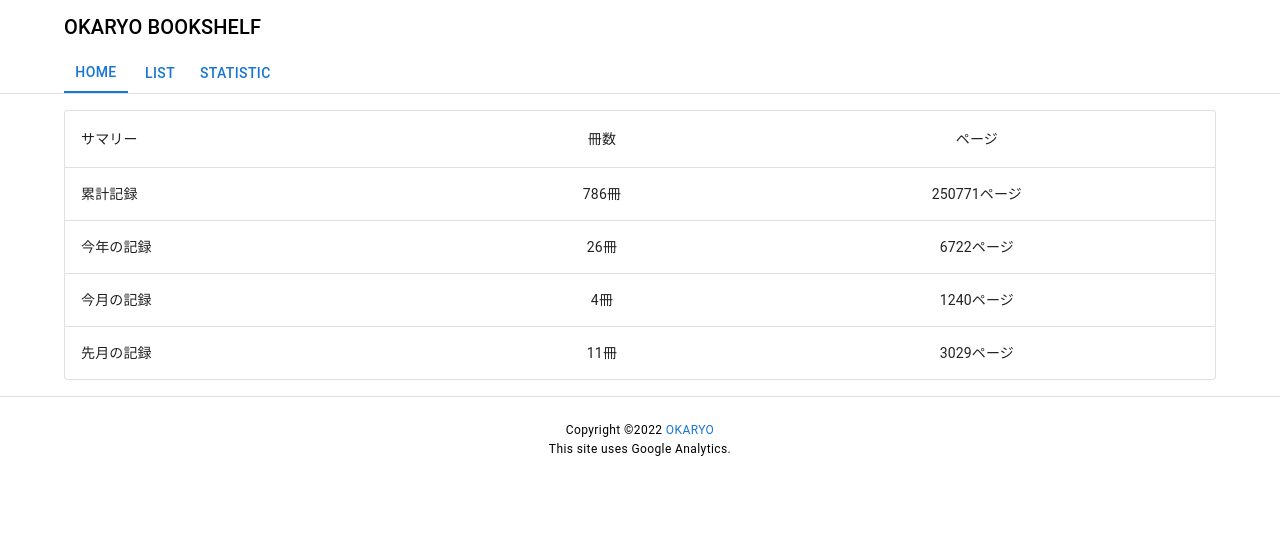
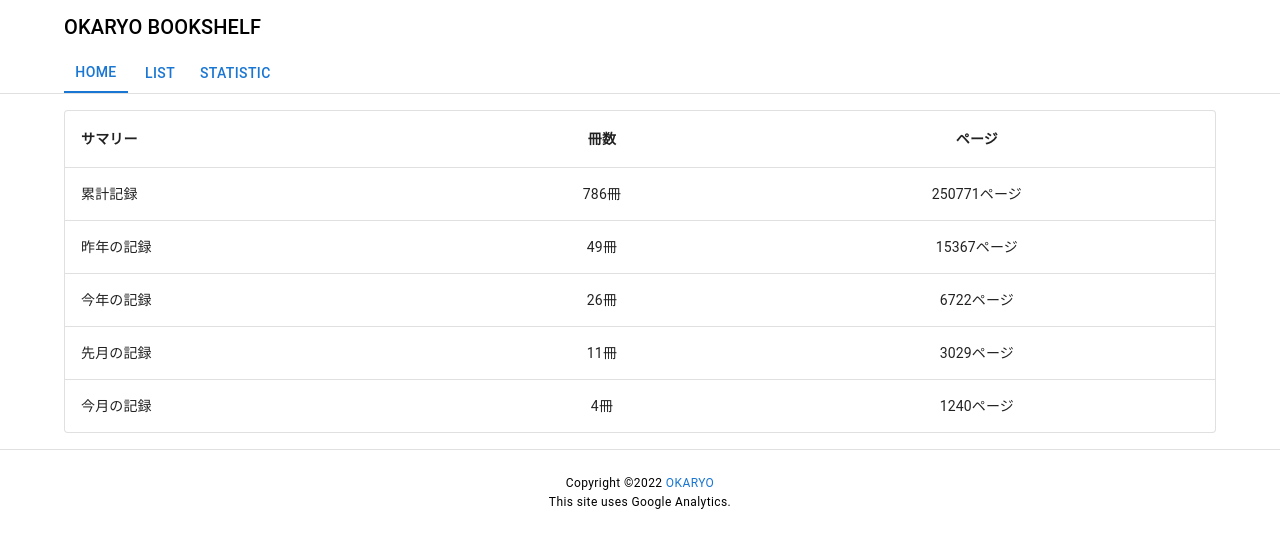
Before and after one commit to okaryo/book.okaryo.io, a Next.js app: page / in a window 1280 px wide. Shown: the top 548 px of the page. Built offline with nearby package versions, Linux system fonts and the light colour scheme.

Commit message:
[moidfy] SummaryPage to add last year record

```diff
--- a/src/components/summary/Summary.tsx
+++ b/src/components/summary/Summary.tsx
@@ -1,10 +1,28 @@
 import { Paper, Stack, Table, TableBody, TableCell, TableContainer, TableHead, TableRow } from '@mui/material'
 import { store } from '../../store'
+
+type TableBodyRowProps = {
+  label: string,
+  count: number,
+  page: number
+}
 
 const Summary = () => {
   const bookRecords = store
   const currentDate = new Date()
+  const lastYearDate = new Date(currentDate.getFullYear() - 1, currentDate.getMonth(), currentDate.getDate())
   const lastMonthDate = new Date(currentDate.getFullYear(), currentDate.getMonth() - 1, currentDate.getDate())
+
+  const TableBodyRow = (props: TableBodyRowProps) => {
+    const { label, count, page } = props
+    return (
+      <TableRow sx={{'&:last-child td, &:last-child th': { border: 0 } }}>
+        <TableCell component='th' scope='row'>{label}</TableCell>
+        <TableCell align='center'>{count}冊</TableCell>
+        <TableCell align='center'>{page}ページ</TableCell>
+      </TableRow>
+    )
+  }
 
   return (
     <Stack>
@@ -13,35 +31,17 @@ const Summary = () => {
           <Table>
             <TableHead>
               <TableRow>
-                <TableCell>サマリー</TableCell>
-                <TableCell align="center">冊数</TableCell>
-                <TableCell align="center">ページ</TableCell>
+                <TableCell sx={{fontWeight: 600}}>サマリー</TableCell>
+                <TableCell sx={{fontWeight: 600}} align='center'>冊数</TableCell>
+                <TableCell sx={{fontWeight: 600}} align='center'>ページ</TableCell>
               </TableRow>
             </TableHead>
             <TableBody>
-              <TableRow sx={{'&:last-child td, &:last-child th': { border: 0 } }}>
-                <TableCell component="th" scope="row">累計記録</TableCell>
-                <TableCell align="center">{bookRecords.totalCount}冊</TableCell>
-                <TableCell align="center">{bookRecords.totalPage}ページ</TableCell>
-              </TableRow>
-
-              <TableRow sx={{'&:last-child td, &:last-child th': { border: 0 } }}>
-                <TableCell component="th" scope="row">今年の記録</TableCell>
-                <TableCell align="center">{bookRecords.totalCountByYear(currentDate)}冊</TableCell>
-                <TableCell align="center">{bookRecords.totalPageByYear(currentDate)}ページ</TableCell>
-              </TableRow>
-
-              <TableRow sx={{'&:last-child td, &:last-child th': { border: 0 } }}>
-                <TableCell component="th" scope="row">今月の記録</TableCell>
-                <TableCell align="center">{bookRecords.totalCountByMonth(currentDate)}冊</TableCell>
-                <TableCell align="center">{bookRecords.totalPageByMonth(currentDate)}ページ</TableCell>
-              </TableRow>
-
-              <TableRow sx={{'&:last-child td, &:last-child th': { border: 0 } }}>
-                <TableCell component="th" scope="row">先月の記録</TableCell>
-                <TableCell align="center">{bookRecords.totalCountByMonth(lastMonthDate)}冊</TableCell>
-                <TableCell align="center">{bookRecords.totalPageByMonth(lastMonthDate)}ページ</TableCell>
-              </TableRow>
+              <TableBodyRow label={'累計記録'} count={bookRecords.totalCount} page={bookRecords.totalPage} />
+              <TableBodyRow label={'昨年の記録'} count={bookRecords.totalCountByYear(lastYearDate)} page={bookRecords.totalPageByYear(lastYearDate)} />
+              <TableBodyRow label={'今年の記録'} count={bookRecords.totalCountByYear(currentDate)} page={bookRecords.totalPageByYear(currentDate)} />
+              <TableBodyRow label={'先月の記録'} count={bookRecords.totalCountByMonth(lastMonthDate)} page={bookRecords.totalPageByMonth(lastMonthDate)} />
+              <TableBodyRow label={'今月の記録'} count={bookRecords.totalCountByMonth(currentDate)} page={bookRecords.totalPageByMonth(currentDate)} />
             </TableBody>
           </Table>
         </TableContainer>
```
